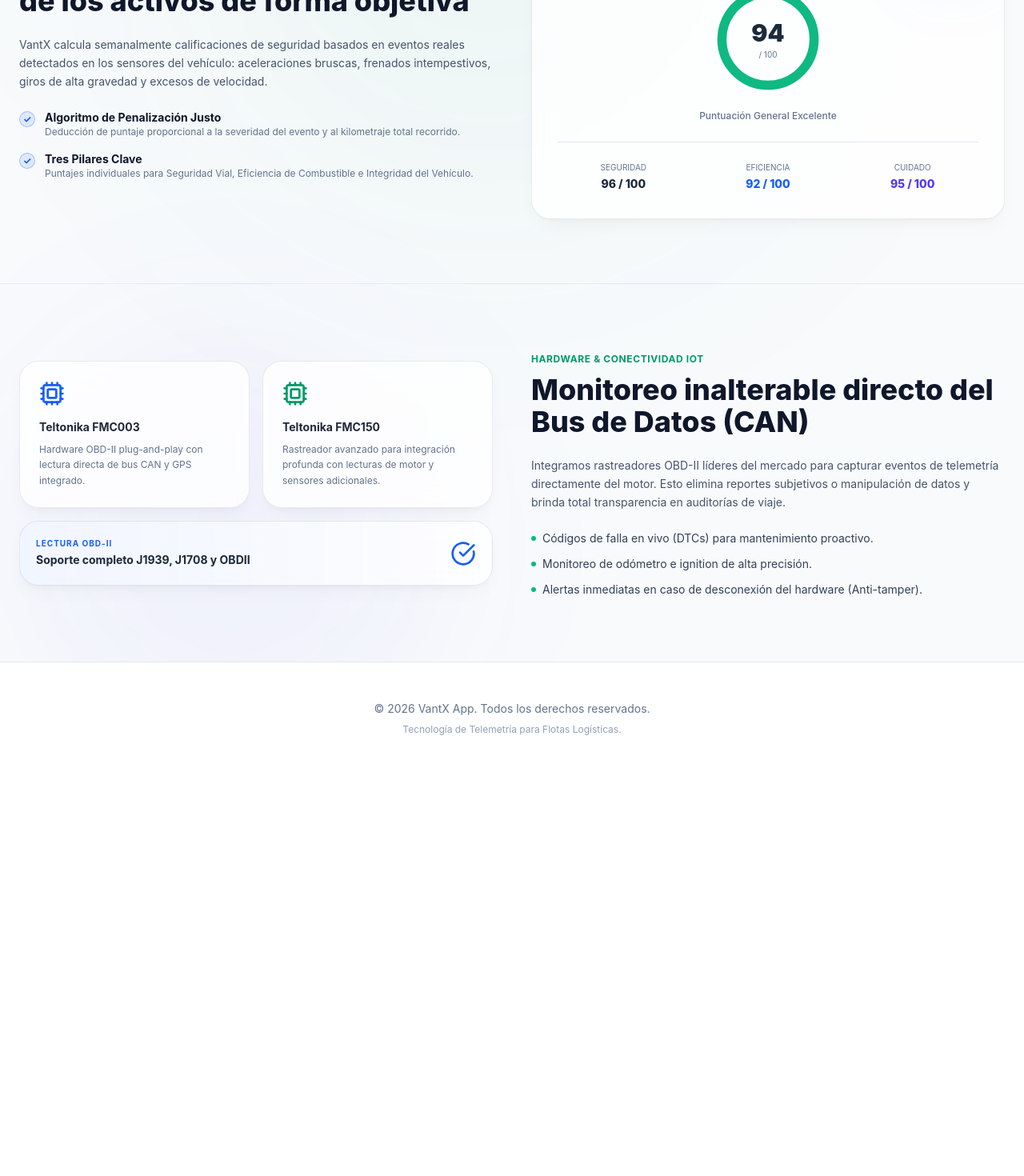
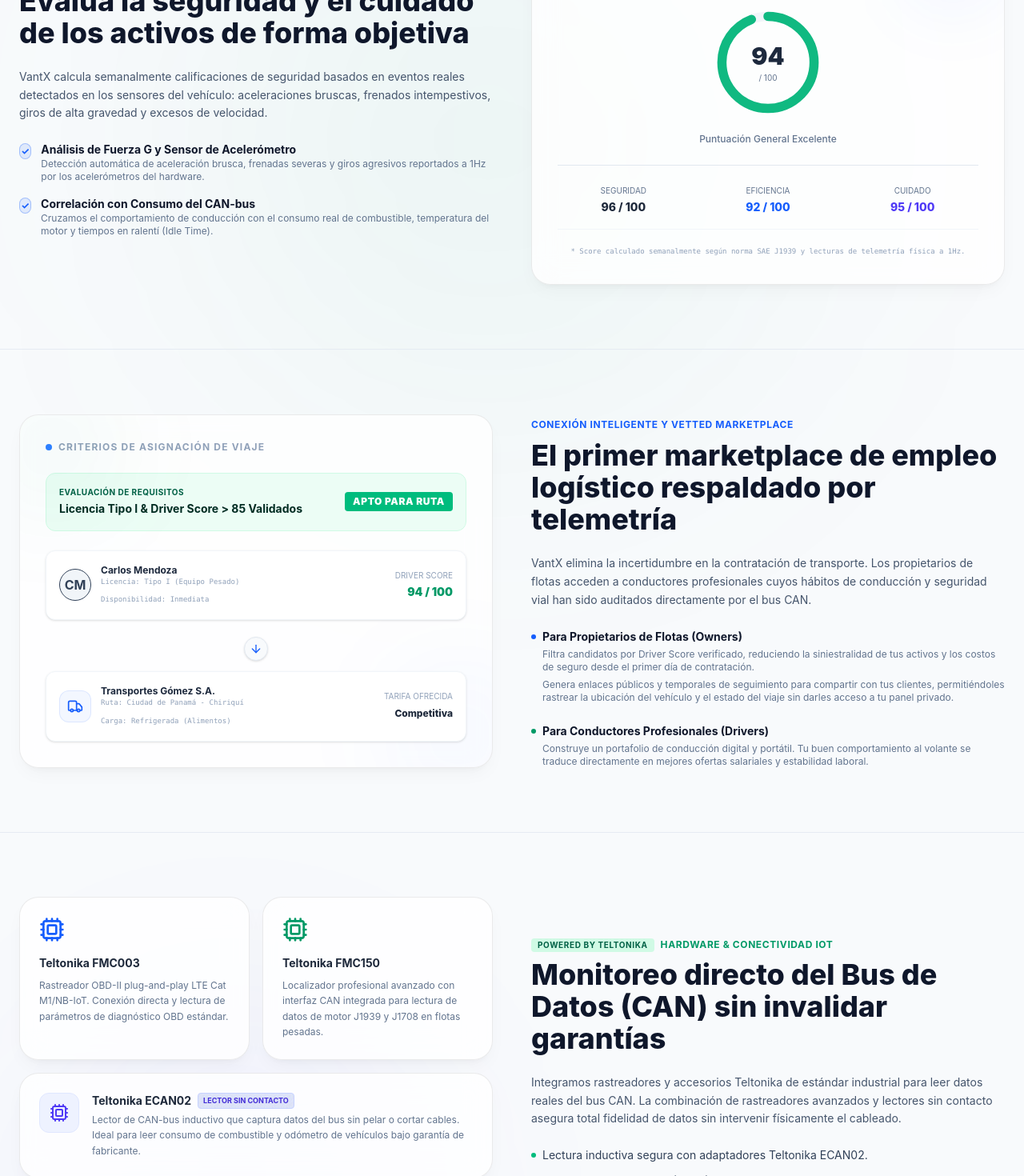
Before and after one commit to vantx-app/core, a Next.js app in the folder apps/landing/: page / in a window 1280 px wide. Shown: the part 1160-2630 px from the top of the page at 80% size. Before the commit the page ends 2128 px from the top, so only its background shows below. Built offline with nearby package versions, Linux system fonts and the light colour scheme.

Commit message:
feat: Updated landing and removed tracking button

```diff
--- a/apps/landing/src/app/page.tsx
+++ b/apps/landing/src/app/page.tsx
@@ -12,6 +12,7 @@ import {
   X,
   CheckCircle,
   ChevronRight,
+  ArrowDown,
 } from "lucide-react";
 
 function LandingContent() {
@@ -63,20 +64,25 @@ function LandingContent() {
 
       {/* Hero Section */}
       <section className="relative max-w-6xl mx-auto px-6 pt-20 pb-24 text-center z-10">
-        <div className="inline-flex items-center gap-2 px-3.5 py-1.5 rounded-full border border-blue-600/20 bg-blue-600/5 text-blue-700 text-xs font-semibold mb-8">
-          <span className="w-1.5 h-1.5 rounded-full bg-blue-500 animate-ping" />
-          Telemetría OBD-II Avanzada & Driver Marketplace
+        <div className="flex flex-wrap items-center justify-center gap-3 mb-8">
+          <div className="inline-flex items-center gap-2 px-3.5 py-1.5 rounded-full border border-blue-600/20 bg-blue-600/5 text-blue-700 text-xs font-semibold">
+            <span className="w-1.5 h-1.5 rounded-full bg-blue-500 animate-ping" />
+            Telemetría J1939/J1708 & CAN-bus
+          </div>
+          <div className="inline-flex items-center gap-2 px-3.5 py-1.5 rounded-full border border-slate-200 bg-white text-slate-700 text-xs font-semibold shadow-sm">
+            Powered by <span className="font-bold text-blue-600">Teltonika</span>
+          </div>
         </div>
         <h1 className="text-5xl md:text-7xl font-black tracking-tight text-slate-900 mb-8 leading-[1.1]">
-          Conectando el transporte del <br />
+          Telemetría CAN-bus y <br />
           <span className="bg-gradient-to-r from-blue-600 via-indigo-600 to-emerald-600 bg-clip-text text-transparent">
-            futuro en tiempo real
+            Conexión de Flotas Real
           </span>
         </h1>
         <p className="max-w-2xl mx-auto text-base md:text-lg text-slate-600 font-normal leading-relaxed mb-12">
-          VantX unifica el rastreo inteligente de flotas comerciales con
-          telemetría de alta frecuencia OBD-II/CAN-bus y un ecosistema de
-          emparejamiento instantáneo para conductores profesionales.
+          VantX integra hardware Teltonika y adaptadores ECAN02 para certificar el desempeño
+          de tus vehículos. Conectamos estadísticas reales de conducción (Driver Score) para
+          emparejar de forma transparente a conductores profesionales con propietarios de flotas.
         </p>
 
         {/* Hero Split Funnel Actions */}
@@ -94,8 +100,7 @@ function LandingContent() {
                 Soy Propietario de Flota
               </h3>
               <p className="text-slate-650 text-xs leading-relaxed">
-                Monitorea rutas en vivo, analiza consumo de combustible, hábitos
-                de conducción y reduce costos operativos con hardware OBD-II.
+                Monitorea rutas en vivo, comparte enlaces de seguimiento en tiempo real con tus clientes, analiza consumo de combustible y reduce costos operativos.
               </p>
             </div>
             <span className="inline-flex items-center gap-1.5 text-xs font-bold text-blue-600 group-hover:translate-x-1 transition-transform">
@@ -154,11 +159,10 @@ function LandingContent() {
                 </div>
                 <div>
                   <h4 className="text-sm font-bold text-slate-900">
-                    Algoritmo de Penalización Justo
+                    Análisis de Fuerza G y Sensor de Acelerómetro
                   </h4>
                   <p className="text-xs text-slate-500">
-                    Deducción de puntaje proporcional a la severidad del evento
-                    y al kilometraje total recorrido.
+                    Detección automática de aceleración brusca, frenadas severas y giros agresivos reportados a 1Hz por los acelerómetros del hardware.
                   </p>
                 </div>
               </div>
@@ -168,11 +172,10 @@ function LandingContent() {
                 </div>
                 <div>
                   <h4 className="text-sm font-bold text-slate-900">
-                    Tres Pilares Clave
+                    Correlación con Consumo del CAN-bus
                   </h4>
                   <p className="text-xs text-slate-500">
-                    Puntajes individuales para Seguridad Vial, Eficiencia de
-                    Combustible e Integridad del Vehículo.
+                    Cruzamos el comportamiento de conducción con el consumo real de combustible, temperatura del motor y tiempos en ralentí (Idle Time).
                   </p>
                 </div>
               </div>
@@ -266,6 +269,130 @@ function LandingContent() {
                 </span>
               </div>
             </div>
+            <div className="text-center mt-4 border-t border-slate-100 pt-3">
+              <span className="text-[9px] text-slate-400 font-mono">
+                * Score calculado semanalmente según norma SAE J1939 y lecturas de telemetría física a 1Hz.
+              </span>
+            </div>
+          </div>
+        </div>
+      </section>
+
+      {/* Feature Section: Marketplace & Matching */}
+      <section
+        id="drivers"
+        className="relative max-w-7xl mx-auto px-6 py-20 z-10 border-t border-slate-200/80"
+      >
+        <div className="grid grid-cols-1 lg:grid-cols-2 gap-12 items-center">
+          {/* Visual Matching Mockup on the Left */}
+          <div className="order-2 lg:order-1 glass-card p-6 md:p-8 bg-white/90 border-slate-200 relative overflow-hidden">
+            <div className="absolute -top-10 -left-10 w-40 h-40 bg-emerald-600/5 rounded-full blur-3xl pointer-events-none" />
+            <div className="absolute -bottom-10 -right-10 w-40 h-40 bg-blue-600/5 rounded-full blur-3xl pointer-events-none" />
+
+            <h4 className="text-xs font-bold uppercase tracking-widest text-slate-400 mb-6 flex items-center gap-2">
+              <span className="w-2 h-2 rounded-full bg-blue-500 animate-pulse" />
+              Criterios de Asignación de Viaje
+            </h4>
+
+            {/* Match Status Card */}
+            <div className="bg-emerald-50 border border-emerald-100 rounded-xl p-4 mb-6 flex items-center justify-between">
+              <div>
+                <span className="text-[10px] font-bold text-emerald-800 uppercase tracking-wider block">
+                  Evaluación de Requisitos
+                </span>
+                <span className="text-sm font-bold text-emerald-950">
+                  Licencia Tipo I &amp; Driver Score &gt; 85 Validados
+                </span>
+              </div>
+              <span className="px-2.5 py-1 rounded bg-emerald-500 text-white font-black text-xs uppercase tracking-wider">
+                APTO PARA RUTA
+              </span>
+            </div>
+
+            <div className="space-y-4 relative z-10">
+              {/* Driver Card Mock */}
+              <div className="p-4 bg-white border border-slate-100 rounded-xl shadow-sm flex items-center justify-between gap-4">
+                <div className="flex items-center gap-3">
+                  <div className="w-10 h-10 rounded-full bg-slate-100 border border-slate-250 flex items-center justify-center font-bold text-slate-700">
+                    CM
+                  </div>
+                  <div>
+                    <h5 className="text-xs font-bold text-slate-800">Carlos Mendoza</h5>
+                    <span className="text-[9px] text-slate-400 font-mono block">Licencia: Tipo I (Equipo Pesado)</span>
+                    <span className="text-[9px] text-slate-400 font-mono">Disponibilidad: Inmediata</span>
+                  </div>
+                </div>
+                <div className="text-right">
+                  <span className="text-[10px] text-slate-400 uppercase block">Driver Score</span>
+                  <span className="text-sm font-black text-emerald-600">94 / 100</span>
+                </div>
+              </div>
+
+              {/* Matching Line Visual */}
+              <div className="flex justify-center my-2 relative">
+                <div className="absolute top-1/2 left-1/2 -translate-x-1/2 -translate-y-1/2 bg-slate-50 border border-slate-200 p-1.5 rounded-full z-10 text-blue-600 shadow-sm flex items-center justify-center">
+                  <ArrowDown className="size-4" />
+                </div>
+                <div className="h-10 w-0.5 border-dashed border-slate-300" />
+              </div>
+
+              {/* Owner/Fleet Card Mock */}
+              <div className="p-4 bg-white border border-slate-100 rounded-xl shadow-sm flex items-center justify-between gap-4">
+                <div className="flex items-center gap-3">
+                  <div className="w-10 h-10 rounded-xl bg-blue-600/5 border border-blue-600/10 flex items-center justify-center text-blue-600">
+                    <Truck className="size-5" />
+                  </div>
+                  <div>
+                    <h5 className="text-xs font-bold text-slate-800">Transportes Gómez S.A.</h5>
+                    <span className="text-[9px] text-slate-400 font-mono block">Ruta: Ciudad de Panamá - Chiriquí</span>
+                    <span className="text-[9px] text-slate-400 font-mono">Carga: Refrigerada (Alimentos)</span>
+                  </div>
+                </div>
+                <div className="text-right">
+                  <span className="text-[10px] text-slate-400 uppercase block">Tarifa Ofrecida</span>
+                  <span className="text-xs font-extrabold text-slate-850">Competitiva</span>
+                </div>
+              </div>
+            </div>
+          </div>
+
+          {/* Text Content on the Right */}
+          <div className="order-1 lg:order-2">
+            <span className="text-xs font-bold uppercase tracking-wider text-blue-600">
+              Conexión Inteligente y Vetted Marketplace
+            </span>
+            <h2 className="text-3xl md:text-4xl font-extrabold text-slate-900 mt-2 mb-6">
+              El primer marketplace de empleo logístico respaldado por telemetría
+            </h2>
+            <p className="text-slate-600 text-sm leading-relaxed mb-6">
+              VantX elimina la incertidumbre en la contratación de transporte. Los propietarios de flotas acceden a conductores profesionales cuyos hábitos de conducción y seguridad vial han sido auditados directamente por el bus CAN.
+            </p>
+
+            <div className="space-y-6">
+              <div>
+                <h4 className="text-sm font-bold text-slate-900 flex items-center gap-2">
+                  <span className="w-1.5 h-1.5 rounded-full bg-blue-600" />
+                  Para Propietarios de Flotas (Owners)
+                </h4>
+                <div className="text-xs text-slate-500 mt-1 pl-3.5 space-y-1.5">
+                  <p>
+                    Filtra candidatos por Driver Score verificado, reduciendo la siniestralidad de tus activos y los costos de seguro desde el primer día de contratación.
+                  </p>
+                  <p>
+                    Genera enlaces públicos y temporales de seguimiento para compartir con tus clientes, permitiéndoles rastrear la ubicación del vehículo y el estado del viaje sin darles acceso a tu panel privado.
+                  </p>
+                </div>
+              </div>
+              <div>
+                <h4 className="text-sm font-bold text-slate-900 flex items-center gap-2">
+                  <span className="w-1.5 h-1.5 rounded-full bg-emerald-600" />
+                  Para Conductores Profesionales (Drivers)
+                </h4>
+                <p className="text-xs text-slate-500 mt-1 pl-3.5">
+                  Construye un portafolio de conducción digital y portátil. Tu buen comportamiento al volante se traduce directamente en mejores ofertas salariales y estabilidad laboral.
+                </p>
+              </div>
+            </div>
           </div>
         </div>
       </section>
@@ -284,8 +411,7 @@ function LandingContent() {
                 Teltonika FMC003
               </h4>
               <p className="text-slate-500 text-xs leading-relaxed">
-                Hardware OBD-II plug-and-play con lectura directa de bus CAN y
-                GPS integrado.
+                Rastreador OBD-II plug-and-play LTE Cat M1/NB-IoT. Conexión directa y lectura de parámetros de diagnóstico OBD estándar.
               </p>
             </div>
             <div className="glass-card p-6 bg-white/70 border-slate-200">
@@ -294,17 +420,36 @@ function LandingContent() {
                 Teltonika FMC150
               </h4>
               <p className="text-slate-500 text-xs leading-relaxed">
-                Rastreador avanzado para integración profunda con lecturas de
-                motor y sensores adicionales.
+                Localizador profesional avanzado con interfaz CAN integrada para lectura de datos de motor J1939 y J1708 en flotas pesadas.
               </p>
+            </div>
+            <div className="col-span-2 glass-card p-6 bg-white/70 border-slate-200">
+              <div className="flex items-start gap-4">
+                <div className="p-3 bg-indigo-50 border border-indigo-100 rounded-xl text-indigo-600">
+                  <Cpu className="size-6" />
+                </div>
+                <div>
+                  <div className="flex items-center gap-2 mb-1">
+                    <h4 className="text-sm font-bold text-slate-850">
+                      Teltonika ECAN02
+                    </h4>
+                    <span className="badge badge-sm py-0 bg-indigo-100 border border-indigo-200 text-indigo-700 text-[9px] font-bold rounded px-1.5 uppercase">
+                      Lector Sin Contacto
+                    </span>
+                  </div>
+                  <p className="text-slate-500 text-xs leading-relaxed">
+                    Lector de CAN-bus inductivo que captura datos del bus sin pelar o cortar cables. Ideal para leer consumo de combustible y odómetro de vehículos bajo garantía de fabricante.
+                  </p>
+                </div>
+              </div>
             </div>
             <div className="col-span-2 glass-card p-5 bg-gradient-to-r from-blue-600/5 to-transparent border-slate-200 flex items-center justify-between gap-4">
               <div className="text-left">
                 <span className="text-[10px] font-bold text-blue-600 uppercase tracking-widest block">
-                  Lectura OBD-II
+                  LECTURA TOTAL CAN-BUS
                 </span>
                 <span className="text-sm font-bold text-slate-800">
-                  Soporte completo J1939, J1708 y OBDII
+                  Integración directa homologada con ecosistema Teltonika
                 </span>
               </div>
               <CheckCircle className="size-8 text-blue-600 shrink-0" />
@@ -312,34 +457,31 @@ function LandingContent() {
           </div>
 
           <div>
-            <span className="text-xs font-bold uppercase tracking-wider text-emerald-600">
+            <span className="text-xs font-bold uppercase tracking-wider text-emerald-600 flex items-center gap-2">
+              <span className="px-2 py-0.5 bg-emerald-100 text-emerald-800 rounded text-[10px] font-bold">POWERED BY TELTONIKA</span>
               Hardware & Conectividad IoT
             </span>
             <h2 className="text-3xl md:text-4xl font-extrabold text-slate-900 mt-2 mb-6">
-              Monitoreo inalterable directo del Bus de Datos (CAN)
+              Monitoreo directo del Bus de Datos (CAN) sin invalidar garantías
             </h2>
             <p className="text-slate-600 text-sm leading-relaxed mb-6">
-              Integramos rastreadores OBD-II líderes del mercado para capturar
-              eventos de telemetría directamente del motor. Esto elimina
-              reportes subjetivos o manipulación de datos y brinda total
-              transparencia en auditorías de viaje.
+              Integramos rastreadores y accesorios Teltonika de estándar industrial para leer datos reales del bus CAN. La combinación de rastreadores avanzados y lectores sin contacto asegura total fidelidad de datos sin intervenir físicamente el cableado.
             </p>
             <div className="space-y-3">
               <div className="flex items-center gap-2 text-sm text-slate-700">
                 <div className="w-1.5 h-1.5 rounded-full bg-emerald-500" />
                 <span>
-                  Códigos de falla en vivo (DTCs) para mantenimiento proactivo.
+                  Lectura inductiva segura con adaptadores Teltonika ECAN02.
                 </span>
               </div>
               <div className="flex items-center gap-2 text-sm text-slate-700">
                 <div className="w-1.5 h-1.5 rounded-full bg-emerald-500" />
-                <span>Monitoreo de odómetro e ignition de alta precisión.</span>
+                <span>Códigos de falla en vivo (DTCs) para mantenimiento proactivo.</span>
               </div>
               <div className="flex items-center gap-2 text-sm text-slate-700">
                 <div className="w-1.5 h-1.5 rounded-full bg-emerald-500" />
                 <span>
-                  Alertas inmediatas en caso de desconexión del hardware
-                  (Anti-tamper).
+                  Alertas inmediatas en caso de desconexión del hardware (Anti-tamper).
                 </span>
               </div>
             </div>
--- a/apps/landing/src/components/OwnerContactForm.tsx
+++ b/apps/landing/src/components/OwnerContactForm.tsx
@@ -60,8 +60,8 @@ export function OwnerContactForm() {
           Solicitar Demostración
         </h3>
         <p className="text-slate-500 text-xs mt-1">
-          Completa tus datos y un especialista te guiará para configurar el
-          hardware OBD-II en tu flota.
+          Completa tus datos y un especialista te guiará para seleccionar el
+          hardware Teltonika y el adaptador sin contacto ECAN02 ideal para tu flota.
         </p>
       </div>
 
```
Also changed, not shown: 1 other file (tests, documents, lock files or other folders).
